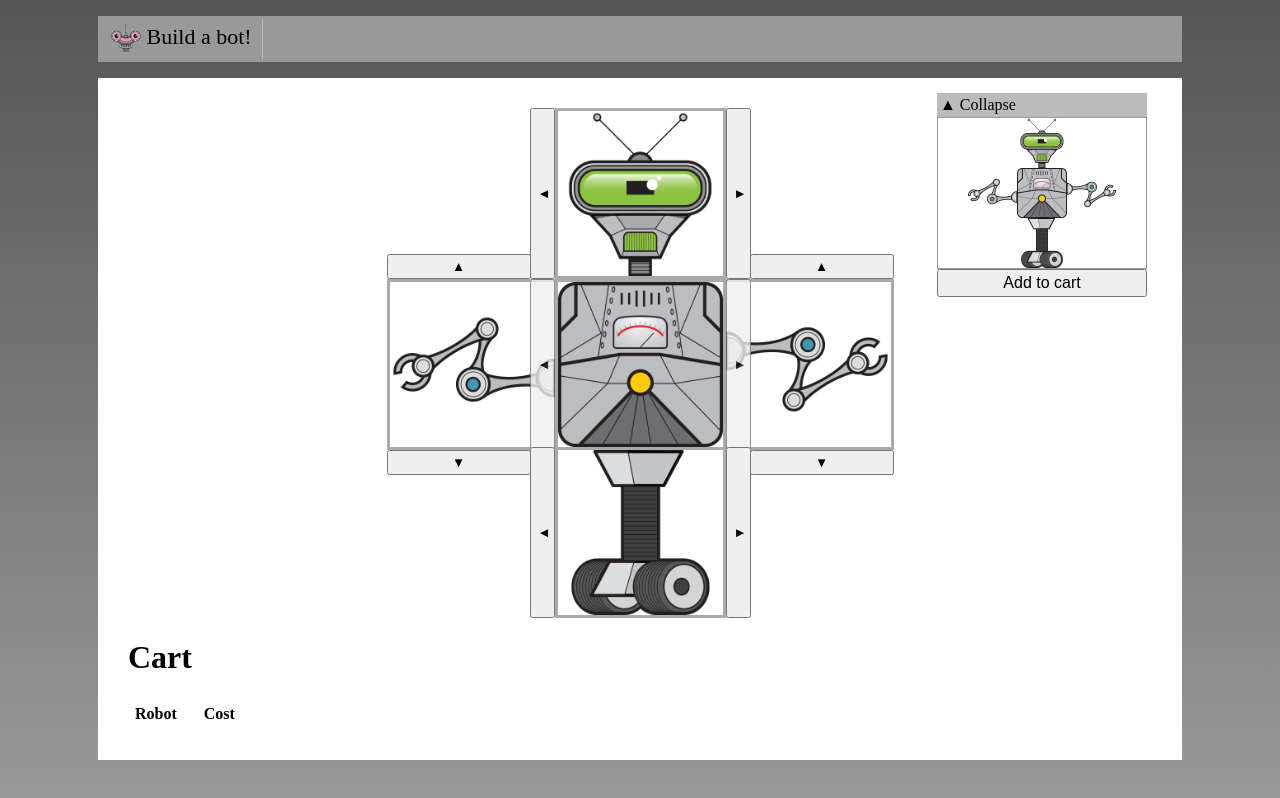
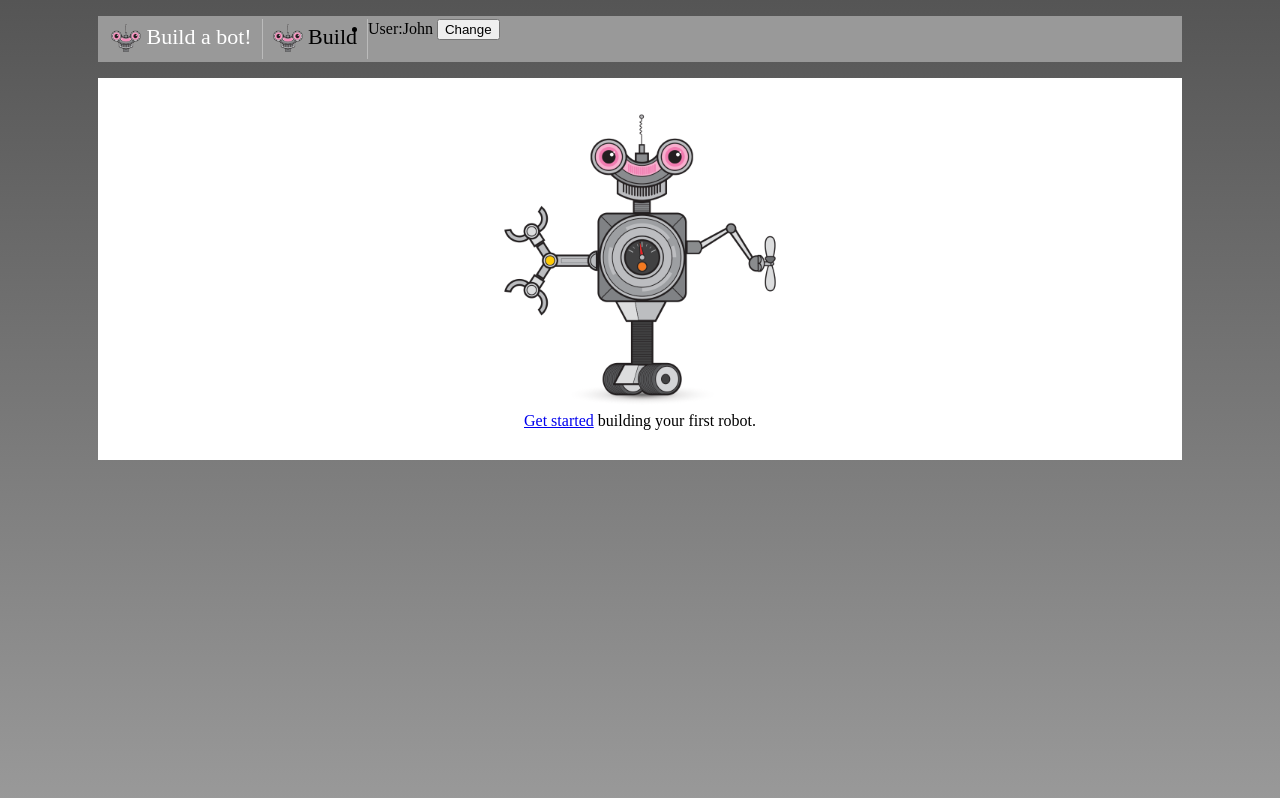
Before and after one commit to borisac/robo-borhes, a Vue app: page /#/ in a window 1280 px wide. Built offline with nearby package versions, Linux system fonts and the light colour scheme.

Commit message:
practice for routing, :to linking and linkig from js code

```diff
--- a/package.json
+++ b/package.json
@@ -9,7 +9,8 @@
   },
   "dependencies": {
     "core-js": "^3.6.5",
-    "vue": "^3.0.0"
+    "vue": "^3.0.0",
+    "vue-router": "^4.5.0"
   },
   "devDependencies": {
     "@vue/cli-plugin-babel": "~4.5.13",
--- a/public/index.html
+++ b/public/index.html
@@ -9,7 +9,8 @@
   </head>
   <body>
     <noscript>
-      <strong>We're sorry but <%= htmlWebpackPlugin.options.title %> doesn't work properly without JavaScript enabled. Please enable it to continue.</strong>
+      <strong>We're sorry but <%= htmlWebpackPlugin.options.title %>
+         doesn't work properly without JavaScript enabled. Please enable it to continue.</strong>
     </noscript>
     <div id="app"></div>
     <!-- built files will be auto injected -->
--- a/src/App.vue
+++ b/src/App.vue
@@ -3,30 +3,51 @@
     <nav>
       <ul>
         <li class="nav-item">
+          <router-link class="nav-link" :to="{name:'Home'}" exact>
           <img class="logo"  src="./assets/build-a-bot-logo.png">
           Build a bot!
+          </router-link>
+        </li>
+        <li class="nav-item">
+          <router-link class="nav-link" :to="{name:'Build'}" exact>
+          <img class="logo"  src="./assets/build-a-bot-logo.png">
+          Build
+          </router-link>
+        </li>
+        <li>
+          User:{{ user.userName }}
+          <button @click="changeUsername()">Change</button>
         </li>
       </ul>
     </nav>
   </header>
   <main>
-    <div class="robot-name">
-    <RobotBuilder/>
-     <!-- <Search /> -->
-  </div>
+    <router-view/>
   </main>
 </template>
 
 <script>
-// import HomePage from './home/HomePage.vue';
-import RobotBuilder from './build/RobotBuilder.vue';
 
 export default {
   name: 'App',
-  components: {
-    // HomePage,
-    RobotBuilder,
+  // data() {
+  //   return {
+  //     userName: 'John',
+  //   };
+  // },
+  data() {
+    return {
+      user: { userName: 'John' },
+    };
+  },
+  provide() {
+    return { user: this.user };
+  },
 
+  methods: {
+    changeUsername() {
+      this.user.userName = 'Fred';
+    },
   },
 };
 </script>
@@ -72,5 +93,12 @@ ul {
   vertical-align: middle;
   height: 30px;
 }
+.nav-link{
+  text-decoration: none;
+  color: inherit;
+}
+.router-link-active{
+  color:white;
+}
 
 </style>
--- a/src/home/HomePage.vue
+++ b/src/home/HomePage.vue
@@ -4,13 +4,14 @@
       <img class="robot"  src="../assets/robot-home.png" aria-hidden="true">
     </div>
     <div>
-      <a href="" > Get started</a> building your first robot.
+      <router-link to="/build" > Get started</router-link > building your first robot.
     </div>
 
   </div>
 </template>
 
 <script>
+
 export default {
   name: 'HelloWorld',
   props: {
--- a/src/main.js
+++ b/src/main.js
@@ -1,4 +1,5 @@
 import { createApp } from 'vue';
 import App from './App.vue';
+import router from './router';
 
-createApp(App).mount('#app');
+createApp(App).use(router).mount('#app');
--- /dev/null
+++ b/src/parts/PartsInfo.vue
@@ -0,0 +1,26 @@
+<template>
+    <div>
+        <h1>{{ part.title}}</h1>
+        <div>
+            >{{ part.description}}
+        </div>
+    </div>
+</template>
+<script>
+import parts from '../data/parts';
+
+export default {
+  name: 'PartInfo',
+  computed: {
+    part() {
+      const { partType, id } = this.$route.params;
+      if (!partType || !id) {
+        console.error('Missing partType or id in route params');
+        return null;
+      }
+      const partList = parts[partType];
+      return partList ? partList.find((part) => part.id === +id) : null;
+    },
+  },
+};
+</script>
--- /dev/null
+++ b/src/router/index.js
@@ -0,0 +1,26 @@
+// eslint-disable-next-line import/no-extraneous-dependencies
+import { createRouter, createWebHashHistory } from 'vue-router';
+import HomePage from '../home/HomePage.vue';
+import RobotBuilder from '../build/RobotBuilder.vue';
+import PartsInfo from '../parts/PartsInfo.vue';
+
+export default createRouter({
+  history: createWebHashHistory(),
+  routes: [
+    {
+      path: '/',
+      name: 'Home',
+      component: HomePage,
+    },
+    {
+      path: '/build',
+      name: 'Build',
+      component: RobotBuilder,
+    },
+    {
+      path: '/parts/:partType/:id',
+      name: 'Parts',
+      component: PartsInfo,
+    },
+  ],
+});
```
Also changed, not shown: src/build/PartSelector.vue, src/build/RobotBuilder.vue, 1 other file (tests, documents, lock files or other folders).
